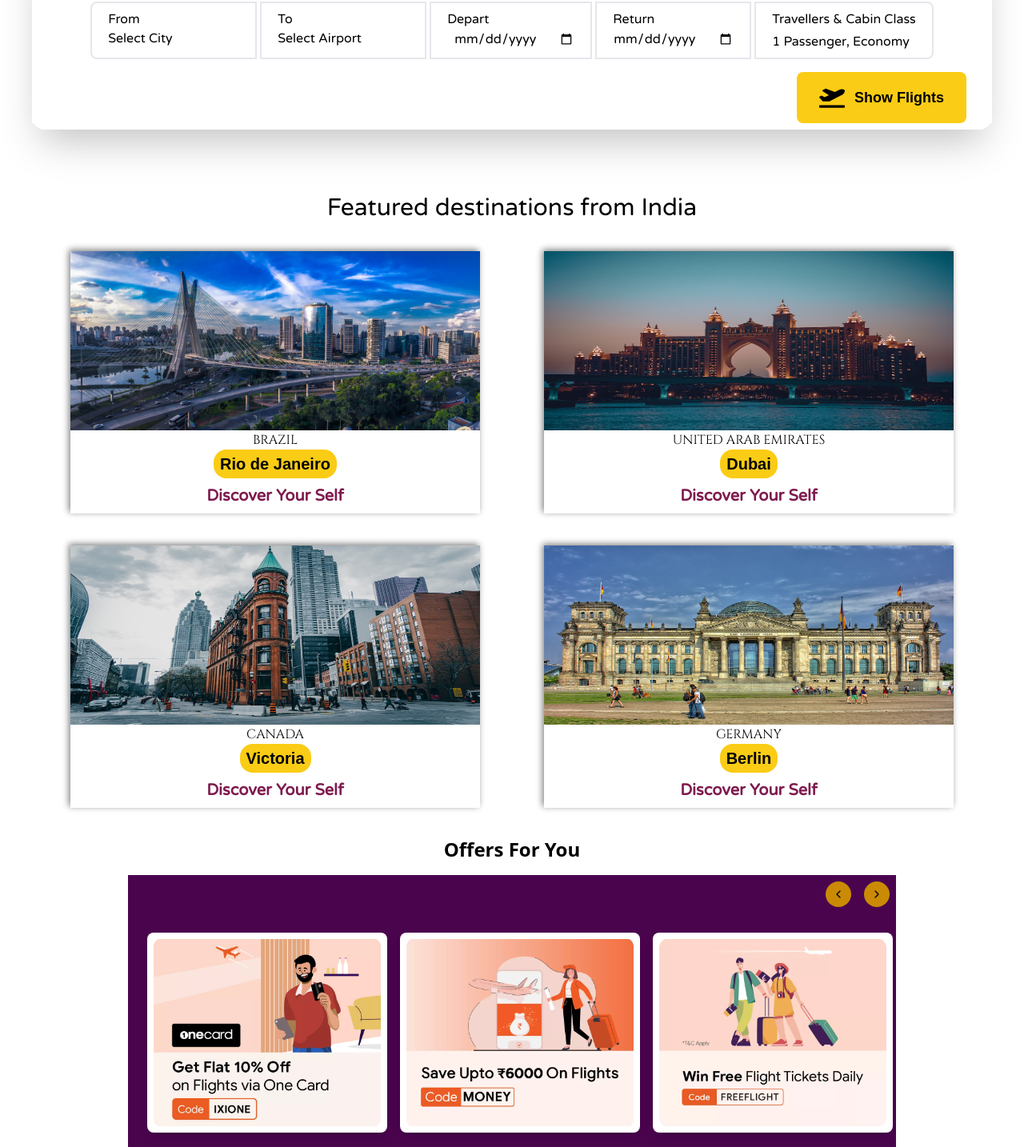
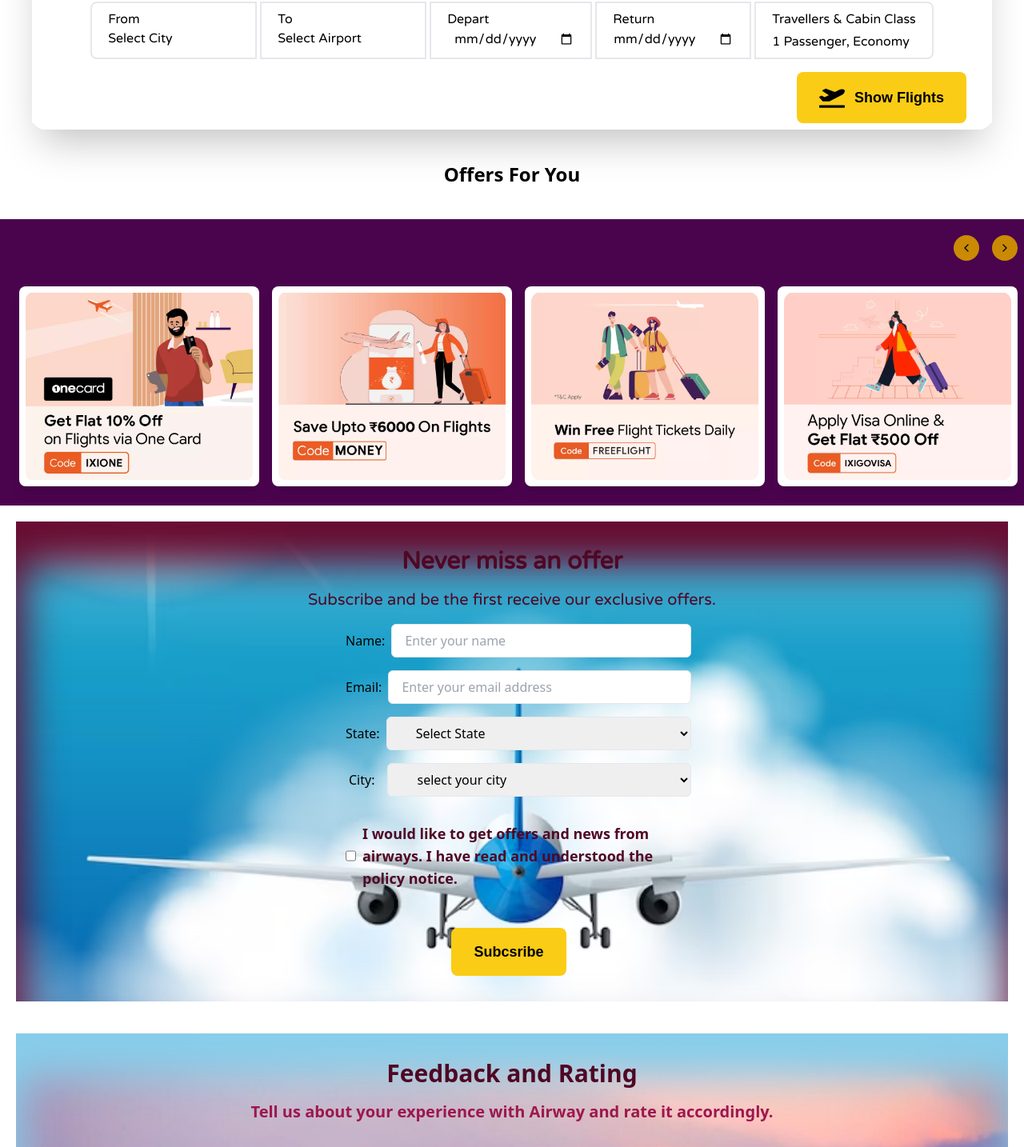
Before and after one commit to arbajbegade/flyingo-project, a React (Create React App) app in the folder flyingo-app/: page / in a window 1280 px wide. Shown: the part 452-1886 px from the top of the page at 80% size. Built offline with nearby package versions, Linux system fonts and the light colour scheme; a web font is replaced by a local one.

Commit message:
updated offer

```diff
--- a/flyingo-app/src/Components/Offer/Offer.js
+++ b/flyingo-app/src/Components/Offer/Offer.js
@@ -1,16 +1,53 @@
 import React from 'react'
-import '../../App.css'
-import '../Css/Offer.css'
-import OfferList from './OfferList'
+import { FiChevronRight, FiChevronLeft } from "react-icons/fi";
+import { Link } from "react-router-dom";
+import offers from './offers';
+import OfferItem from './OfferItem';
 
 function Offer() {
+  const scrollLeft = () => {
+    const carouselElement = document.getElementById("carousel");
+    carouselElement.scrollLeft -= 300;
+  };
+
+  const scrollRight = () => {
+    const carouselElement = document.getElementById("carousel");
+    carouselElement.scrollLeft += 300;
+  };
+
   return (
-    <div className='flex flex-col items-center mt-20 '>
-      <label className='pb-4 font4 text-3xl'>Featured destinations from India</label>
-      <OfferList></OfferList>
+    <div className="w-full">
+
+      <div className="text-center py-10 text-2xl font-bold">Offers For You</div>
+
+      <div className="grid grid-rows-1 mx-auto bg-fuchsia-950">
+        <div className="flex justify-end pt-3">
+          <button onClick={scrollLeft} className="p-2 m-2 rounded-full bg-yellow-600">
+            <FiChevronLeft />
+          </button>
+          <button onClick={scrollRight} className="p-2 m-2 rounded-full bg-yellow-600">
+            <FiChevronRight />
+          </button>
+        </div>
+
+        <div id="carousel" className="p-4 flex items-center justify-start overflow-hidden">
+          {offers.map((offer) => (
+            <div key={offer.id}>
+              <Link to={`/offer/${offer.id}`}>
+                <OfferItem
+                  imageUrl={offer.image}
+                  title={offer.title}
+                  id={offer.id}
+                />
+              </Link>
+            </div>
+          ))}
+        </div>
+
+      </div>
 
     </div>
-  )
+  );
 }
 
 export default Offer
--- /dev/null
+++ b/flyingo-app/src/Components/Offer/OfferDetails.js
@@ -0,0 +1,20 @@
+import React from "react";
+import { useParams } from "react-router-dom";
+import offers from "./offers";
+
+function OfferDetails() {
+  const { id } = useParams(); // Get the item id from the URL params
+  const offer = offers.find((l) => l.id == id);
+
+  return (
+    <>
+      <div>
+        <div>{offer.id}</div>
+        <div>{offer.title}</div>
+        <div>{offer.description}</div>
+      </div>
+    </>
+  );
+}
+
+export default OfferDetails;
--- a/flyingo-app/src/Components/Offer/OfferItem.js
+++ b/flyingo-app/src/Components/Offer/OfferItem.js
@@ -1,14 +1,19 @@
 import React from 'react'
 
-function OfferItem({img, country, city}) {
+function OfferItem({ imageUrl }) {
   return (
-    <div className='flex flex-col items-center shadow my-5 mx-10' >
-        <img src={img} alt="" className='woffer' />
-        <label className='font2 text-base '> {country} </label>
-        <label className='font1 text-xl font-semibold px-2 py-1 rounded-2xl bg-yellow-400'> {city} </label>
-        <label className='font4 text-xl mt-2 font-semibold textcolor pb-2'>Discover Your Self</label>
-    </div>
-  )
+    <>
+      <div className="card bg-white w-[300px] h-[250px] m-2 rounded-lg shadow-lg">
+        <div className="">
+          <img
+            className="w-[300px] h-[250px] object-cover p-2"
+            src={imageUrl}
+            alt="img"
+          />
+        </div>
+      </div>
+    </>
+  );
 }
 
 export default OfferItem
--- a/flyingo-app/src/Components/Offer/OfferList.js
+++ /dev/null
@@ -1,48 +0,0 @@
-import React from 'react'
-import OfferItem from './OfferItem'
-
-const img =[
-    {
-      id:1,
-      img: 'Image/brazil.jpg',
-      country: 'BRAZIL',
-      city: 'Rio de Janeiro'
-    },
-    {
-      id:2,
-      img: 'Image/dubai.jpg',
-      country: 'UNITED ARAB EMIRATES',
-      city: 'Dubai'
-    },
-    {
-      id:3,
-      img: 'Image/canada.jpg',
-      country: 'CANADA',
-      city: 'Victoria'
-    },
-    {
-      id:4,
-      img: 'Image/berlin.jpg',
-      country: 'GERMANY',
-      city: 'Berlin'
-    },
-]
-
-
-function OfferList() {
-
-  const list = img.map((l)=>(
-    <OfferItem key={l.id} img={l.img} country={l.country} city={l.city} />
-  ))
-
-
-
-  return (
-    <div className='flex items-center justify-center flex-wrap'>
-       {list}
-
-    </div>
-  )
-}
-
-export default OfferList
--- a/flyingo-app/src/Routing/Explore/card.js
+++ b/flyingo-app/src/Components/Offer/offers.js
@@ -1,4 +1,4 @@
-const locations = [
+const offers = [
   {
     id: 1,
     image: "images/oneoffer.png",
@@ -31,4 +31,4 @@
   },
 ];
 
-export default locations;
+export default offers;
--- a/flyingo-app/src/Routing/Explore/Carousel.js
+++ /dev/null
@@ -1,58 +0,0 @@
-import NewCard from "./NewCard";
-import { FiChevronRight, FiChevronLeft } from "react-icons/fi";
-import locations from "./card";
-import { Link } from "react-router-dom";
-
-function Carousel() {
-  const scrollLeft = () => {
-    const carouselElement = document.getElementById("carousel");
-    carouselElement.scrollLeft -= 300;
-  };
-
-  const scrollRight = () => {
-    const carouselElement = document.getElementById("carousel");
-    carouselElement.scrollLeft += 300;
-  };
-
-  return (
-    <div className="w-full">
-      <div className="text-center py-4 text-2xl font-bold">Offers For You</div>
-
-      <div className="grid grid-rows-1 w-3/4 mx-auto bg-fuchsia-950">
-        <div className="flex justify-end">
-          <button
-            onClick={scrollLeft}
-            className="p-2 m-2 rounded-full bg-yellow-600"
-          >
-            <FiChevronLeft />
-          </button>
-          <button
-            onClick={scrollRight}
-            className="p-2 m-2 rounded-full bg-yellow-600"
-          >
-            <FiChevronRight />
-          </button>
-        </div>
-
-        <div
-          id="carousel"
-          className="p-4 flex items-center justify-start overflow-hidden"
-        >
-          {locations.map((location) => (
-            <div key={location.id}>
-              <Link to={`/destination/${location.id}`}>
-                <NewCard
-                  imageUrl={location.image}
-                  title={location.title}
-                  id={location.id}
-                />
-              </Link>
-            </div>
-          ))}
-        </div>
-      </div>
-    </div>
-  );
-}
-
-export default Carousel;
--- a/flyingo-app/src/Routing/Explore/DestinationDetails.js
+++ /dev/null
@@ -1,24 +0,0 @@
-import React from "react";
-import { useParams } from "react-router-dom";
-import locations from "./card";
-
-
-function DestinationDetails() {
-  const { id } = useParams(); // Get the item id from the URL params
-  const location = locations.find((l) => l.id == id);
-  console.log(location);
-  console.log(location.id);
-
-  return (
-    <>
-      <div>
-        <div> {location.id} </div>
-        <div>{location.title}</div>
-        <div>{location.description}</div>
-        {/* <img src={image} alt="place_image" width={800} height={700} /> */}
-      </div>
-    </>
-  );
-}
-
-export default DestinationDetails;
--- a/flyingo-app/src/Routing/Explore/Explore.js
+++ /dev/null
@@ -1,17 +0,0 @@
-import { BrowserRouter, Routes, Route } from "react-router-dom";
-import DestinationDetails from "./DestinationDetails";
-
-function Explore() {
-  return (
-    <BrowserRouter>
-      <Routes>
-        <Route>
-          {/* <Route path="/" element={<Home/>} /> */}
-          <Route path="/destination/:id" element={<DestinationDetails />} />
-        </Route>
-      </Routes>
-    </BrowserRouter>
-  );
-}
-
-export default Explore;
--- a/flyingo-app/src/Routing/Explore/NewCard.js
+++ /dev/null
@@ -1,17 +0,0 @@
-function NewCard({ imageUrl, title }) {
-  console.log(imageUrl);
-  return (
-    <>
-      <div className="card bg-white w-[300px] h-[250px] m-2 rounded-lg shadow-lg">
-        <div className="">
-          <img
-            className="w-[300px] h-[250px] object-cover p-2"
-            src={imageUrl}
-            alt="img"
-          />
-        </div>
-      </div>
-    </>
-  );
-}
-export default NewCard;
--- a/flyingo-app/src/Routing/RoutNavbar.js
+++ b/flyingo-app/src/Routing/RoutNavbar.js
@@ -6,18 +6,16 @@
 import Footer from '../Components/Footer/Footer'
 import Cargo from './Cargo/Cargo'
 import BookNow from './FastBook/BookNow'
-// import Explore from './Explore/Explore'
-import Carousel from './Explore/Carousel'
-import DestinationDetails from './Explore/DestinationDetails'
 import FeedbackPage from '../Components/FeedBackAndReview/FeedbackPage'
+import OfferDetails from '../Components/Offer/OfferDetails'
 
 function RoutNavbar() {
   return (
     <BrowserRouter>
         <Routes>
             <Route path='/' element={ <Nav/> } >
-              <Route index element={ <div> <Offer/> <Carousel/> <Contact/><FeedbackPage/> <Footer/> </div> } />
-              <Route path="/destination/:id" element={<DestinationDetails />} />
+              <Route index element={ <div> <Offer/>  <Contact/><FeedbackPage/> <Footer/> </div> } />
+              <Route path="/offer/:id" element={<OfferDetails />} />
               <Route path='/cargo' element={<Cargo/>} />
             </Route>
             <Route path='/booknow' element={ <BookNow/> } />
```
